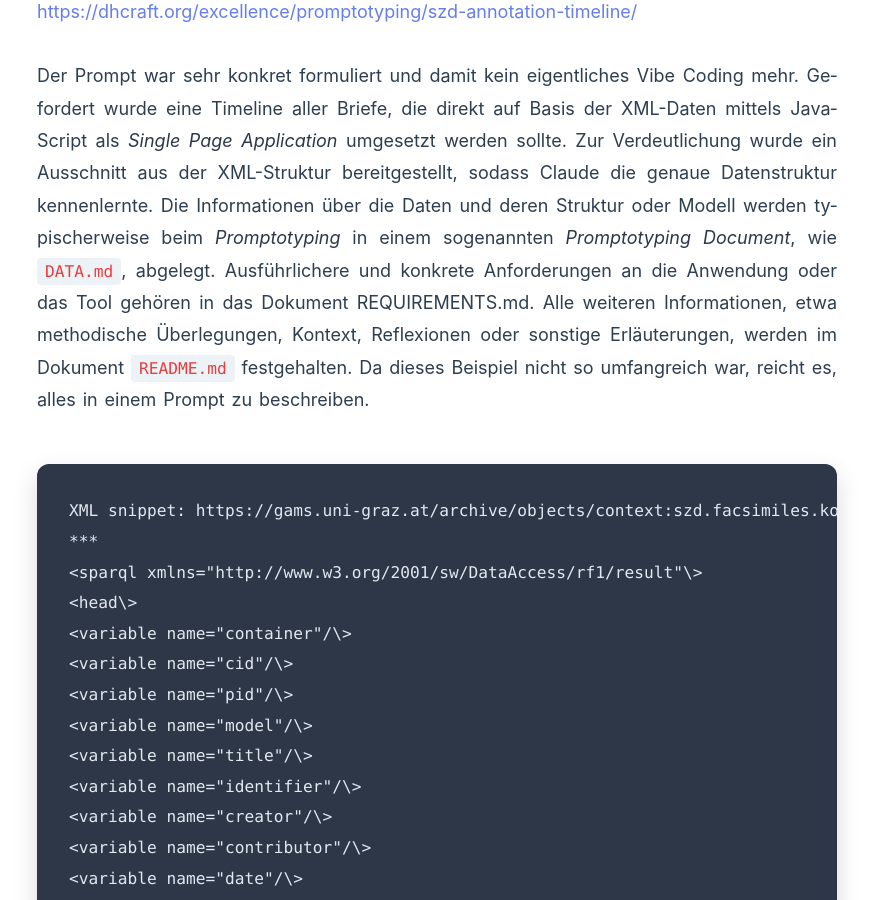
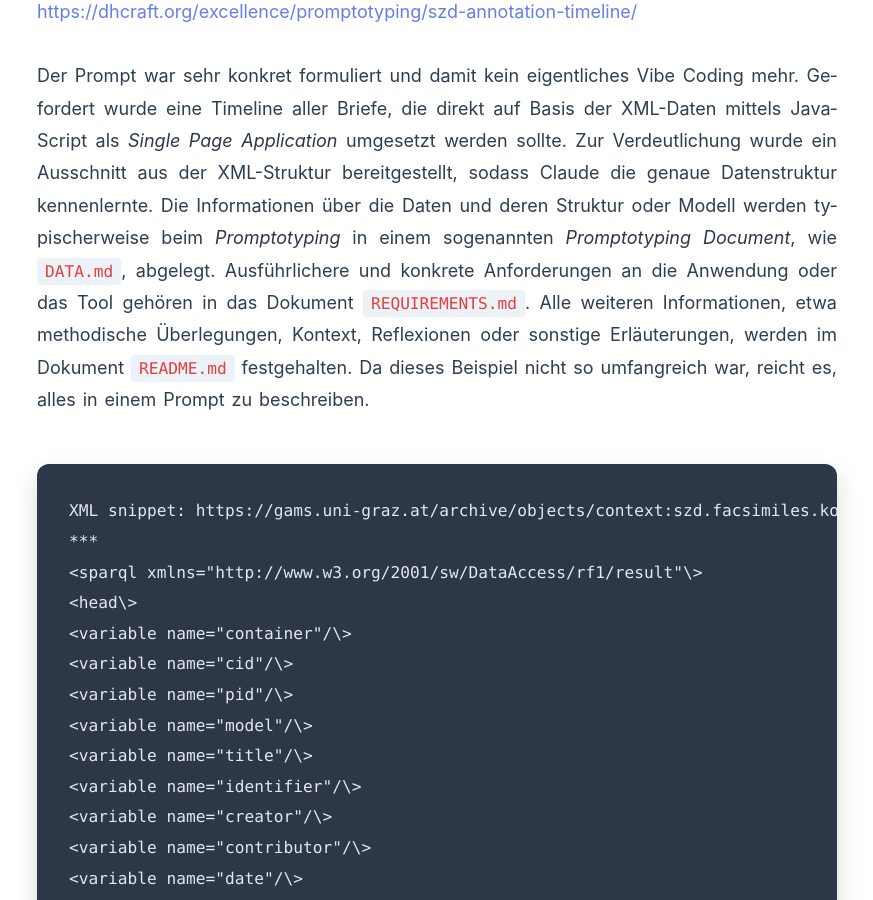
Before and after one commit to DigitalHumanitiesCraft/excellence, a Jekyll site: the page built from blog/Critical-Vibing-Claude-4.md, in a window 1280 px wide and 900 px high, scrolled down 4945 px. Shown: the whole window, without its empty margins (203-1076 px from the left). Built offline with Jekyll 4.4.1, drawn with Linux system fonts in a browser that asks for light colours.

````diff
--- a/blog/Critical-Vibing-Claude-4.md
+++ b/blog/Critical-Vibing-Claude-4.md
@@ -63,7 +63,7 @@ Anthropic veröffentlicht nicht nur ihre Prinzipien zu einer ***Constitutional A
 
 Die digitale Nachlassrekonstruktion Stefan Zweig Digital[^25] des Literaturarchivs Salzburg, an der ich seit 2017 als Entwickler arbeite, stellt über einen Disseminator im GAMS[^26] digitalisierten Korrespondenzen bereit. Die Daten liegen als XML-Struktur vor und enthalten Metadaten zu Titel, Datum, Ersteller:innen und Mitwirkenden. Da ich alle Parameter gut kannte, bot sich hier eine ideale Gelegenheit für ein Experiment, einen sogenannten *Vibe-Check*[^27], um ein Gespür dafür zu bekommen, wie Claude Sonnet 4 tickt und was es leisten kann. Hier ist der Link zum Prototyp des Timeline-Annotations-Tool: [https://dhcraft.org/excellence/promptotyping/szd-annotation-timeline/](https://dhcraft.org/excellence/promptotyping/szd-annotation-timeline/)
 
-Der Prompt war sehr konkret formuliert und damit kein eigentliches Vibe Coding mehr. Gefordert wurde eine Timeline aller Briefe, die direkt auf Basis der XML-Daten mittels JavaScript als *Single Page Application* umgesetzt werden sollte. Zur Verdeutlichung wurde ein Ausschnitt aus der XML-Struktur bereitgestellt, sodass Claude die genaue Datenstruktur kennenlernte. Die Informationen über die Daten und deren Struktur oder Modell werden typischerweise beim *Promptotyping* in einem sogenannten *Promptotyping Document*, wie `DATA.md`, abgelegt. Ausführlichere und konkrete Anforderungen an die Anwendung oder das Tool gehören in das Dokument REQUIREMENTS.md. Alle weiteren Informationen, etwa methodische Überlegungen, Kontext, Reflexionen oder sonstige Erläuterungen, werden im Dokument `README.md` festgehalten. Da dieses Beispiel nicht so umfangreich war, reicht es, alles in einem Prompt zu beschreiben.
+Der Prompt war sehr konkret formuliert und damit kein eigentliches Vibe Coding mehr. Gefordert wurde eine Timeline aller Briefe, die direkt auf Basis der XML-Daten mittels JavaScript als *Single Page Application* umgesetzt werden sollte. Zur Verdeutlichung wurde ein Ausschnitt aus der XML-Struktur bereitgestellt, sodass Claude die genaue Datenstruktur kennenlernte. Die Informationen über die Daten und deren Struktur oder Modell werden typischerweise beim *Promptotyping* in einem sogenannten *Promptotyping Document*, wie `DATA.md`, abgelegt. Ausführlichere und konkrete Anforderungen an die Anwendung oder das Tool gehören in das Dokument `REQUIREMENTS.md`. Alle weiteren Informationen, etwa methodische Überlegungen, Kontext, Reflexionen oder sonstige Erläuterungen, werden im Dokument `README.md` festgehalten. Da dieses Beispiel nicht so umfangreich war, reicht es, alles in einem Prompt zu beschreiben.
 
 ```md
 XML snippet: https://gams.uni-graz.at/archive/objects/context:szd.facsimiles.korrespondenzen/methods/sdef:Object/getMetadata:
````
